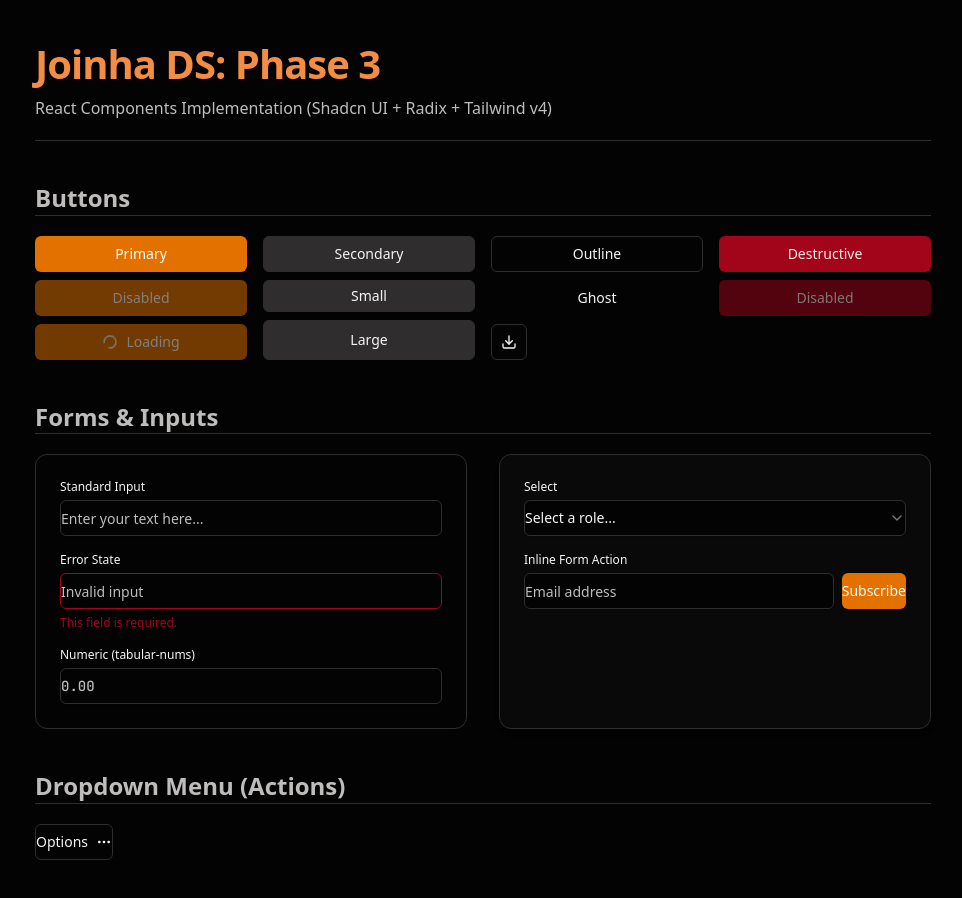
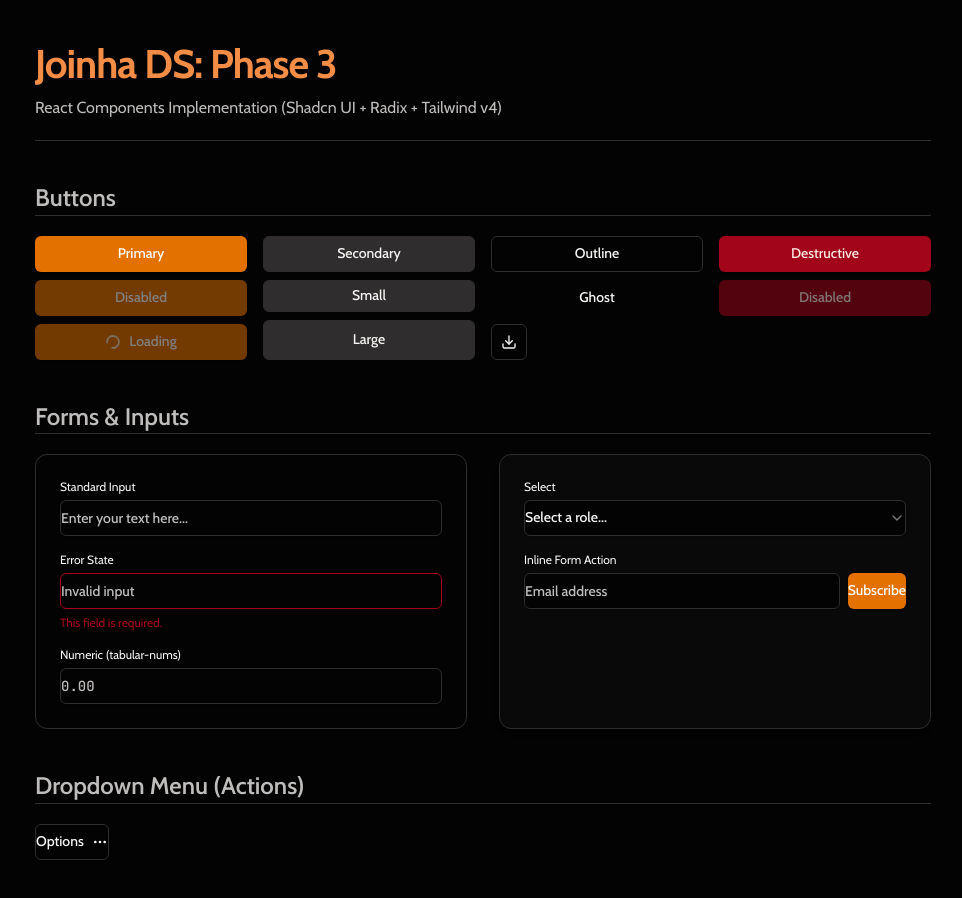
Before and after one commit to jeffdomingos/Joinha_DS, a React (Vite) app: page / in a window 1280 px wide. Shown: the whole page, without its empty margins (157-1119 px from the left). Built offline with nearby package versions, Linux system fonts and the light colour scheme.

Commit message:
fix(styles): use arbitrary CSS variable syntax for spacing and fix font-family definition

```diff
--- a/src/App.tsx
+++ b/src/App.tsx
@@ -60,24 +60,24 @@ function App() {
         <section className="space-y-6">
           <h2 className="text-xl font-semibold border-b border-border pb-2">Forms & Inputs</h2>
           <div className="grid grid-cols-1 md:grid-cols-2 gap-8">
-            <div className="flex flex-col gap-form-stack-gap surface-card surface-base shadow-sm p-card-p">
-              <div className="flex flex-col gap-form-label-gap">
+            <div className="flex flex-col gap-(--tc-form-stack-gap) surface-card surface-base shadow-sm p-(--tc-card-p)">
+              <div className="flex flex-col gap-(--tc-form-label-gap)">
                 <label className="type-ui-dense font-semibold">Standard Input</label>
                 <Input placeholder="Enter your text here..." />
               </div>
-              <div className="flex flex-col gap-form-label-gap">
+              <div className="flex flex-col gap-(--tc-form-label-gap)">
                 <label className="type-ui-dense font-semibold">Error State</label>
                 <Input placeholder="Invalid input" error />
                 <p className="text-xs text-destructive">This field is required.</p>
               </div>
-              <div className="flex flex-col gap-form-label-gap">
+              <div className="flex flex-col gap-(--tc-form-label-gap)">
                 <label className="type-ui-dense font-semibold">Numeric (tabular-nums)</label>
                 <Input type="number" placeholder="0.00" className="type-data-mono" />
               </div>
             </div>
 
-            <div className="flex flex-col gap-form-stack-gap surface-card surface-panel shadow-md p-card-p">
-              <div className="flex flex-col gap-form-label-gap">
+            <div className="flex flex-col gap-(--tc-form-stack-gap) surface-card surface-panel shadow-md p-(--tc-card-p)">
+              <div className="flex flex-col gap-(--tc-form-label-gap)">
                 <label className="type-ui-dense font-semibold">Select</label>
                 <Select>
                   <SelectTrigger>
@@ -91,9 +91,9 @@ function App() {
                 </Select>
               </div>
 
-              <div className="flex flex-col gap-form-label-gap">
+              <div className="flex flex-col gap-(--tc-form-label-gap)">
                 <label className="type-ui-dense font-semibold">Inline Form Action</label>
-                <div className="flex items-center gap-floating-item-gap">
+                <div className="flex items-center gap-(--tc-floating-item-gap)">
                   <Input placeholder="Email address" />
                   <Button variant="primary">Subscribe</Button>
                 </div>
--- a/src/components/ui/button.tsx
+++ b/src/components/ui/button.tsx
@@ -6,7 +6,7 @@ import { Loader2 } from "lucide-react"
 import { cn } from "@/lib/utils"
 
 const buttonVariants = cva(
-  "inline-flex items-center justify-center whitespace-nowrap rounded-md type-ui-base ring-offset-background transition-all focus-visible:outline-none focus-visible:ring-2 focus-visible:ring-ring focus-visible:ring-offset-2 disabled:pointer-events-none disabled:opacity-50 gap-floating-item-gap",
+  "inline-flex items-center justify-center whitespace-nowrap rounded-md type-ui-base ring-offset-background transition-all focus-visible:outline-none focus-visible:ring-2 focus-visible:ring-ring focus-visible:ring-offset-2 disabled:pointer-events-none disabled:opacity-50 gap-(--tc-floating-item-gap)",
   {
     variants: {
       variant: {
@@ -17,10 +17,10 @@ const buttonVariants = cva(
         ghost: "hover:bg-accent hover:text-accent-foreground",
       },
       size: {
-        default: "h-control-h-md px-control-px-md",
-        sm: "h-control-h-sm px-control-px-sm rounded-md",
-        lg: "h-control-h-lg px-control-px-lg rounded-md",
-        icon: "h-control-h-md w-control-h-md",
+        default: "h-(--tc-control-h-md) px-(--tc-control-px-md)",
+        sm: "h-(--tc-control-h-sm) px-(--tc-control-px-sm) rounded-md",
+        lg: "h-(--tc-control-h-lg) px-(--tc-control-px-lg) rounded-md",
+        icon: "h-(--tc-control-h-md) w-(--tc-control-h-md)",
       },
     },
     defaultVariants: {
--- a/src/components/ui/input.tsx
+++ b/src/components/ui/input.tsx
@@ -11,7 +11,7 @@ const Input = React.forwardRef<HTMLInputElement, InputProps>(
       <input
         type={type}
         className={cn(
-          "flex h-control-h-md w-full rounded-md border border-input bg-background px-control-px-md type-ui-base shadow-sm transition-colors file:border-0 file:bg-transparent file:text-sm file:font-medium file:text-foreground placeholder:text-muted-foreground focus-visible:outline-none focus-visible:ring-2 focus-visible:ring-ring disabled:cursor-not-allowed disabled:opacity-50",
+          "flex h-(--tc-control-h-md) w-full rounded-md border border-input bg-background px-(--tc-control-px-md) type-ui-base shadow-sm transition-colors file:border-0 file:bg-transparent file:text-sm file:font-medium file:text-foreground placeholder:text-muted-foreground focus-visible:outline-none focus-visible:ring-2 focus-visible:ring-ring disabled:cursor-not-allowed disabled:opacity-50",
           error && "border-destructive focus-visible:ring-destructive",
           className
         )}
--- a/src/components/ui/select.tsx
+++ b/src/components/ui/select.tsx
@@ -15,7 +15,7 @@ const SelectTrigger = React.forwardRef<
   <SelectPrimitive.Trigger
     ref={ref}
     className={cn(
-      "flex h-control-h-md w-full items-center justify-between rounded-md border border-input bg-background px-control-px-md type-ui-base shadow-sm ring-offset-background placeholder:text-muted-foreground focus:outline-none focus:ring-2 focus:ring-ring disabled:cursor-not-allowed disabled:opacity-50 [&>span]:line-clamp-1",
+      "flex h-(--tc-control-h-md) w-full items-center justify-between rounded-md border border-input bg-background px-(--tc-control-px-md) type-ui-base shadow-sm ring-offset-background placeholder:text-muted-foreground focus:outline-none focus:ring-2 focus:ring-ring disabled:cursor-not-allowed disabled:opacity-50 [&>span]:line-clamp-1",
       className
     )}
     {...props}
@@ -64,7 +64,7 @@ const SelectContent = React.forwardRef<
     <SelectPrimitive.Content
       ref={ref}
       className={cn(
-        "relative z-50 min-w-floating-min-w max-h-96 overflow-hidden rounded-lg border border-input bg-popover text-popover-foreground shadow-md data-[state=open]:animate-in data-[state=closed]:animate-out data-[state=closed]:fade-out-0 data-[state=open]:fade-in-0 data-[state=closed]:zoom-out-95 data-[state=open]:zoom-in-95 data-[side=bottom]:slide-in-from-top-2 data-[side=left]:slide-in-from-right-2 data-[side=right]:slide-in-from-left-2 data-[side=top]:slide-in-from-bottom-2",
+        "relative z-50 min-w-(--tc-floating-min-w) max-h-96 overflow-hidden rounded-lg border border-input bg-popover text-popover-foreground shadow-md data-[state=open]:animate-in data-[state=closed]:animate-out data-[state=closed]:fade-out-0 data-[state=open]:fade-in-0 data-[state=closed]:zoom-out-95 data-[state=open]:zoom-in-95 data-[side=bottom]:slide-in-from-top-2 data-[side=left]:slide-in-from-right-2 data-[side=right]:slide-in-from-left-2 data-[side=top]:slide-in-from-bottom-2",
         position === "popper" &&
           "data-[side=bottom]:translate-y-1 data-[side=left]:-translate-x-1 data-[side=right]:translate-x-1 data-[side=top]:-translate-y-1",
         className
@@ -74,7 +74,7 @@ const SelectContent = React.forwardRef<
     >
       <SelectScrollUpButton />
       <SelectPrimitive.Viewport
-        className={cn("p-floating-container-p", position === "popper" && "h-[var(--radix-select-trigger-height)] w-full min-w-[var(--radix-select-trigger-width)]")}
+        className={cn("p-(--tc-floating-container-p)", position === "popper" && "h-[var(--radix-select-trigger-height)] w-full min-w-[var(--radix-select-trigger-width)]")}
       >
         {children}
       </SelectPrimitive.Viewport>
@@ -99,7 +99,7 @@ const SelectItem = React.forwardRef<
   <SelectPrimitive.Item
     ref={ref}
     className={cn(
-      "relative flex w-full cursor-default select-none items-center rounded-sm px-floating-item-px py-floating-item-py type-ui-base outline-none focus:bg-accent focus:text-accent-foreground data-[disabled]:pointer-events-none data-[disabled]:opacity-50",
+      "relative flex w-full cursor-default select-none items-center rounded-sm px-(--tc-floating-item-px) py-(--tc-floating-item-py) type-ui-base outline-none focus:bg-accent focus:text-accent-foreground data-[disabled]:pointer-events-none data-[disabled]:opacity-50",
       className
     )}
     {...props}
--- a/src/index.css
+++ b/src/index.css
@@ -36,24 +36,6 @@
   --radius-md: var(--tc-radius-md);
   --radius-lg: var(--tc-radius-lg);
   --radius-xl: var(--tc-radius-xl);
-
-  --spacing-control-h-sm: var(--tc-control-h-sm);
-  --spacing-control-h-md: var(--tc-control-h-md);
-  --spacing-control-h-lg: var(--tc-control-h-lg);
-
-  --spacing-control-px-sm: var(--tc-control-px-sm);
-  --spacing-control-px-md: var(--tc-control-px-md);
-  --spacing-control-px-lg: var(--tc-control-px-lg);
-
-  --spacing-floating-container-p: var(--tc-floating-container-p);
-  --spacing-floating-item-px: var(--tc-floating-item-px);
-  --spacing-floating-item-py: var(--tc-floating-item-py);
-  --spacing-floating-item-gap: var(--tc-floating-item-gap);
-  --spacing-floating-min-w: var(--tc-floating-min-w);
-
-  --spacing-form-stack-gap: var(--tc-form-stack-gap);
-  --spacing-form-label-gap: var(--tc-form-label-gap);
-  --spacing-card-p: var(--tc-card-p);
 }
 
 @import "./styles/tokens.css";
--- a/src/styles/tokens.css
+++ b/src/styles/tokens.css
@@ -95,8 +95,8 @@
   --tc-chart-6: oklch(72% 0.15 280);
 
   /* --- TYPOGRAPHY PRIMITIVES --- */
-  --tc-font-sans: 'Cabin Variable', system-ui, -apple-system, sans-serif;
-  --tc-font-mono: 'JetBrains Mono Variable', 'JetBrains Mono', ui-monospace, monospace;
+  --tc-font-sans: 'Cabin', system-ui, -apple-system, sans-serif;
+  --tc-font-mono: 'JetBrains Mono', ui-monospace, monospace;
 
   --tc-font-size-100: 0.75rem;
   --tc-font-size-200: 0.875rem;
--- /dev/null
+++ b/test.mjs
@@ -0,0 +1,3 @@
+import { twMerge } from "tailwind-merge";
+const res = twMerge("inline-flex h-control-h-md px-control-px-md");
+console.log("twMerge result:", res);
```
Also changed, not shown: src/components/ui/dropdown-menu.tsx (+6 -6 lines).
